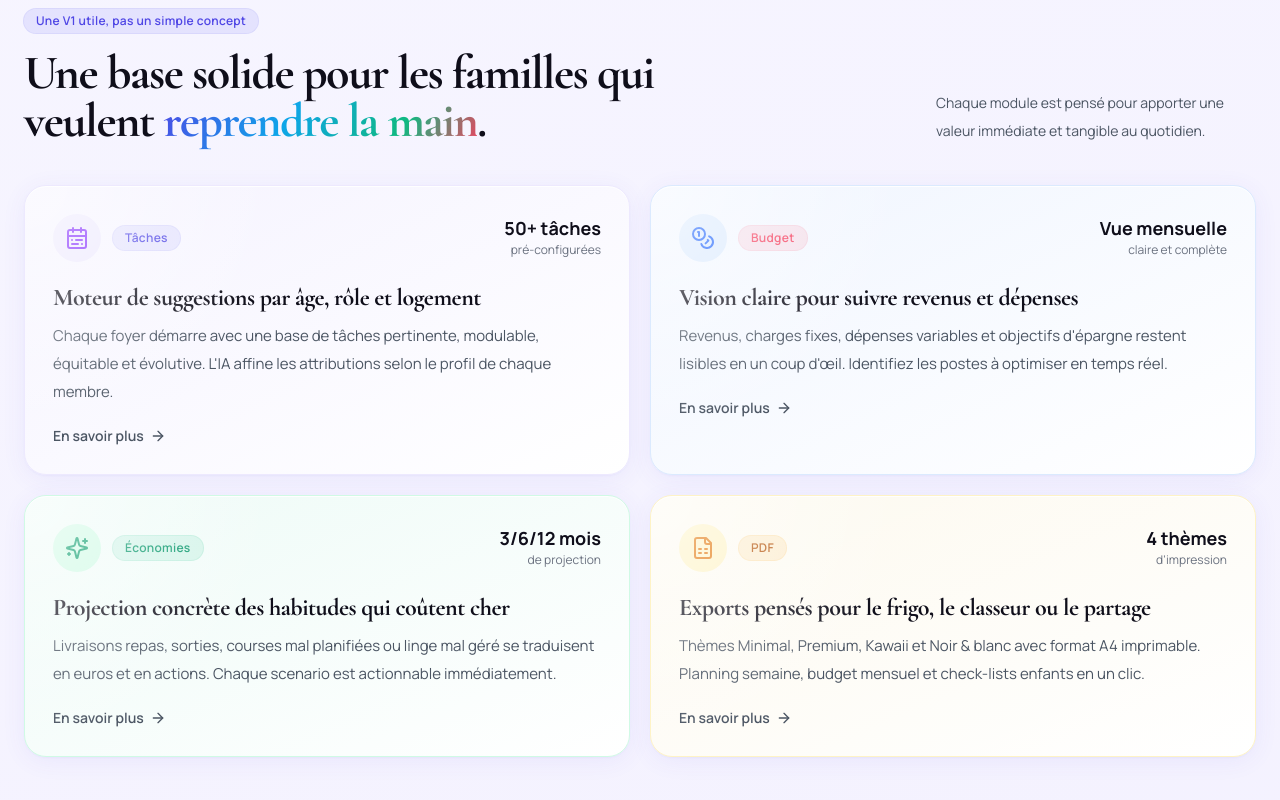
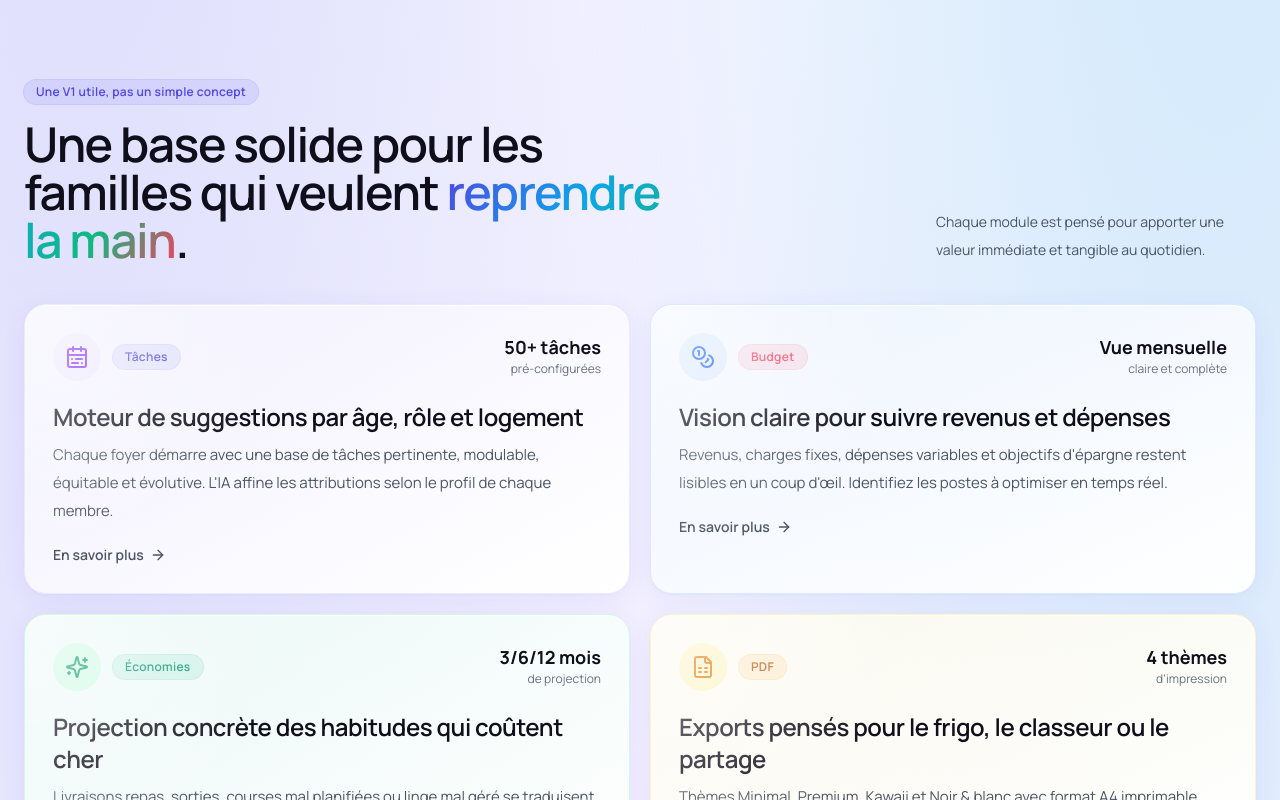
Before and after one commit to ryaaan42/familyflow, a Next.js app in the folder apps/web/: page / in a window 1280 px wide. Shown: the part 1060-1860 px from the top of the page. Built offline with nearby package versions, Linux system fonts and the light colour scheme.

Commit message:
Add files via upload

```diff
--- a/apps/web/src/app/globals.css
+++ b/apps/web/src/app/globals.css
@@ -65,9 +65,7 @@
    RESET & BASE
 ══════════════════════════════════════════════ */
 * { box-sizing: border-box; }
-html { scroll-behavior: smooth; font-family: var(--font-sans); }
-
-h1, h2, h3, h4, h5, h6 { font-family: var(--font-serif); }
+html { scroll-behavior: smooth; }
 
 /* Safe area insets for iOS notch/home indicator */
 .pb-safe-area-inset-bottom {
@@ -80,7 +78,13 @@ h1, h2, h3, h4, h5, h6 { font-family: var(--font-serif); }
 body {
   margin: 0;
   min-height: 100vh;
-  background: linear-gradient(160deg, var(--background) 0%, var(--background-strong) 100%);
+  background:
+    radial-gradient(ellipse at 5% 0%, rgba(99, 102, 241, 0.22) 0%, transparent 42%),
+    radial-gradient(ellipse at 95% 5%, rgba(14, 165, 233, 0.18) 0%, transparent 38%),
+    radial-gradient(ellipse at 85% 75%, rgba(20, 184, 166, 0.15) 0%, transparent 35%),
+    radial-gradient(ellipse at 20% 95%, rgba(244, 63, 94, 0.1) 0%, transparent 30%),
+    radial-gradient(ellipse at 55% 50%, rgba(168, 85, 247, 0.06) 0%, transparent 50%),
+    linear-gradient(160deg, #fafbff 0%, #f3f0ff 50%, #f8fdff 100%);
   color: var(--foreground);
 }
 
```
